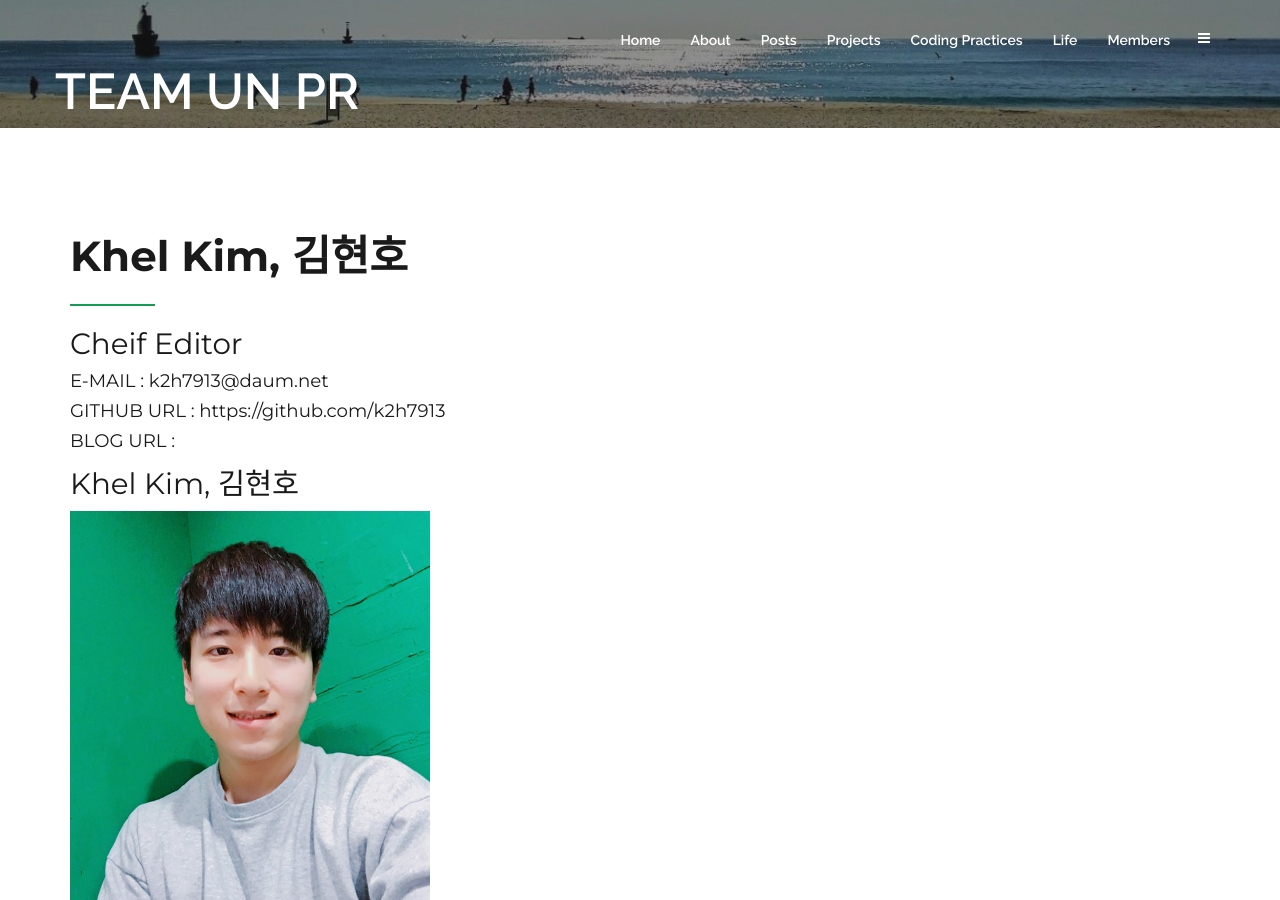
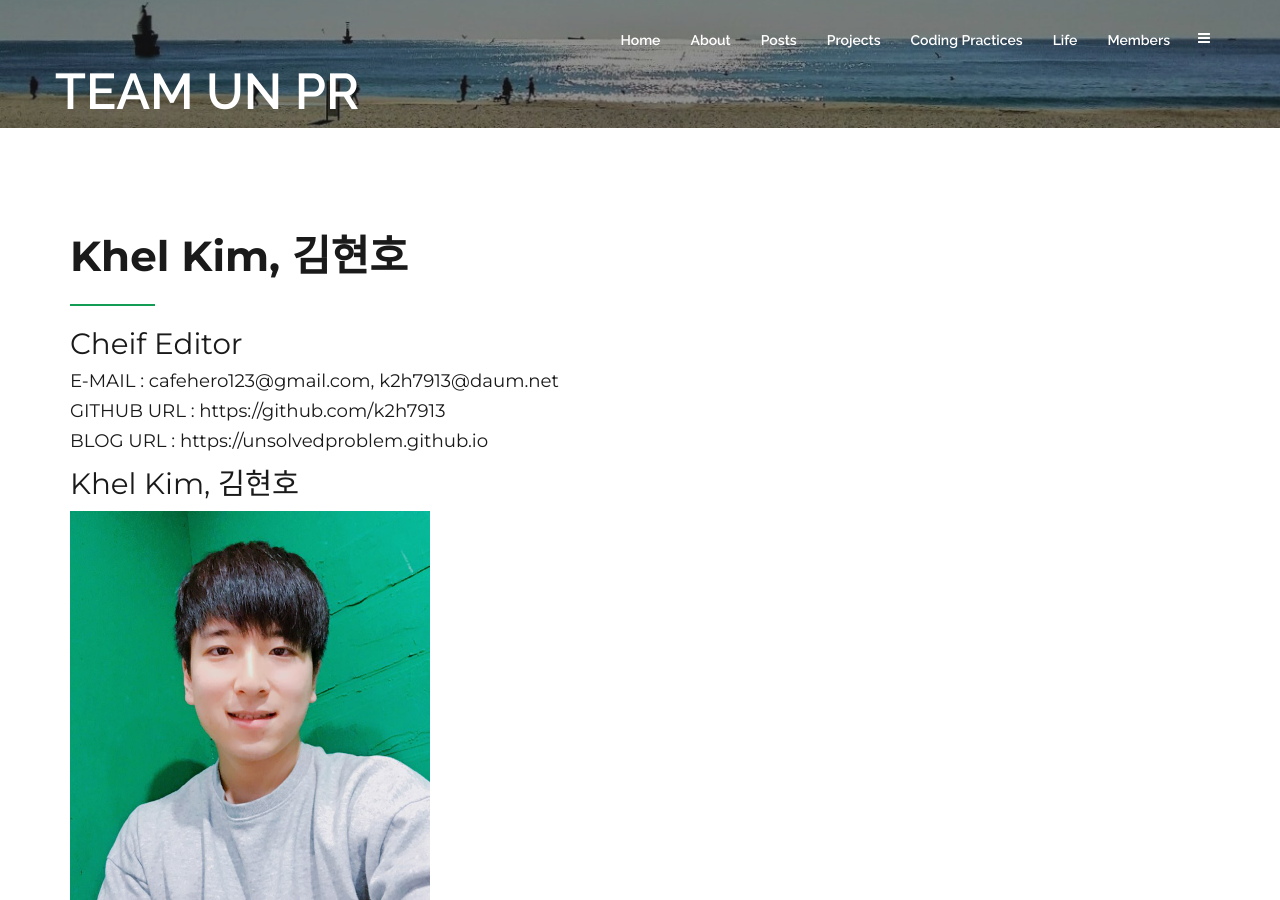
Before and after one commit to unsolvedproblem/unsolvedproblem.github.io, a Jekyll site: the page built from _authors/k2h7913.md, in a window 1280 px wide and 900 px high. Built offline with Jekyll 4.4.1, drawn with Linux system fonts in a browser that asks for light colours.

Commit message:
Update k2h7913.md

```diff
--- a/_authors/k2h7913.md
+++ b/_authors/k2h7913.md
@@ -2,9 +2,9 @@
 short_name: k2h7913
 name: Khel Kim, 김현호
 position: Cheif Editor
-email: k2h7913@daum.net
+email: cafehero123@gmail.com, k2h7913@daum.net
 github_url: "https://github.com/k2h7913"
-blog_url:
+blog_url: "https://unsolvedproblem.github.io"
 ---
 ### Khel Kim, 김현호
 ![avatar2](/assets/images/avatar2.jpg){: width="360" height="480"}
```
